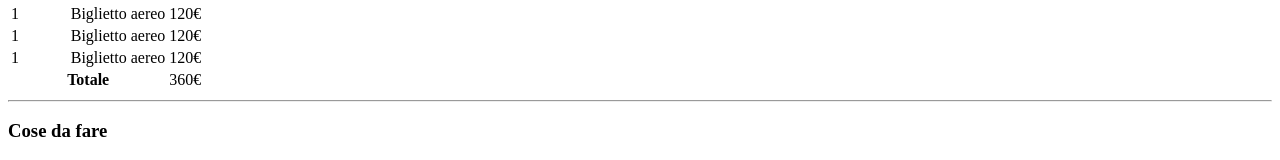
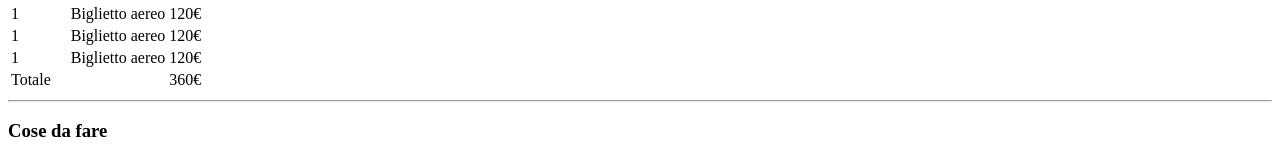
Before and after one commit to fedebacci/html-london-trip, a plain HTML site: page index.html in a window 1280 px wide. Shown: the part 781-941 px from the top of the page. Drawn offline with Linux system fonts and the light colour scheme.

Commit message:
correzione totale tabella

```diff
--- a/index.html
+++ b/index.html
@@ -43,7 +43,7 @@
         </tbody>
         <tfoot>
             <tr>
-                <th colspan="2">Totale</th>
+                <td colspan="2" style="text-align: left;">Totale</td>
                 <td>360&euro;</td>
             </tr>
         </tfoot>
```
